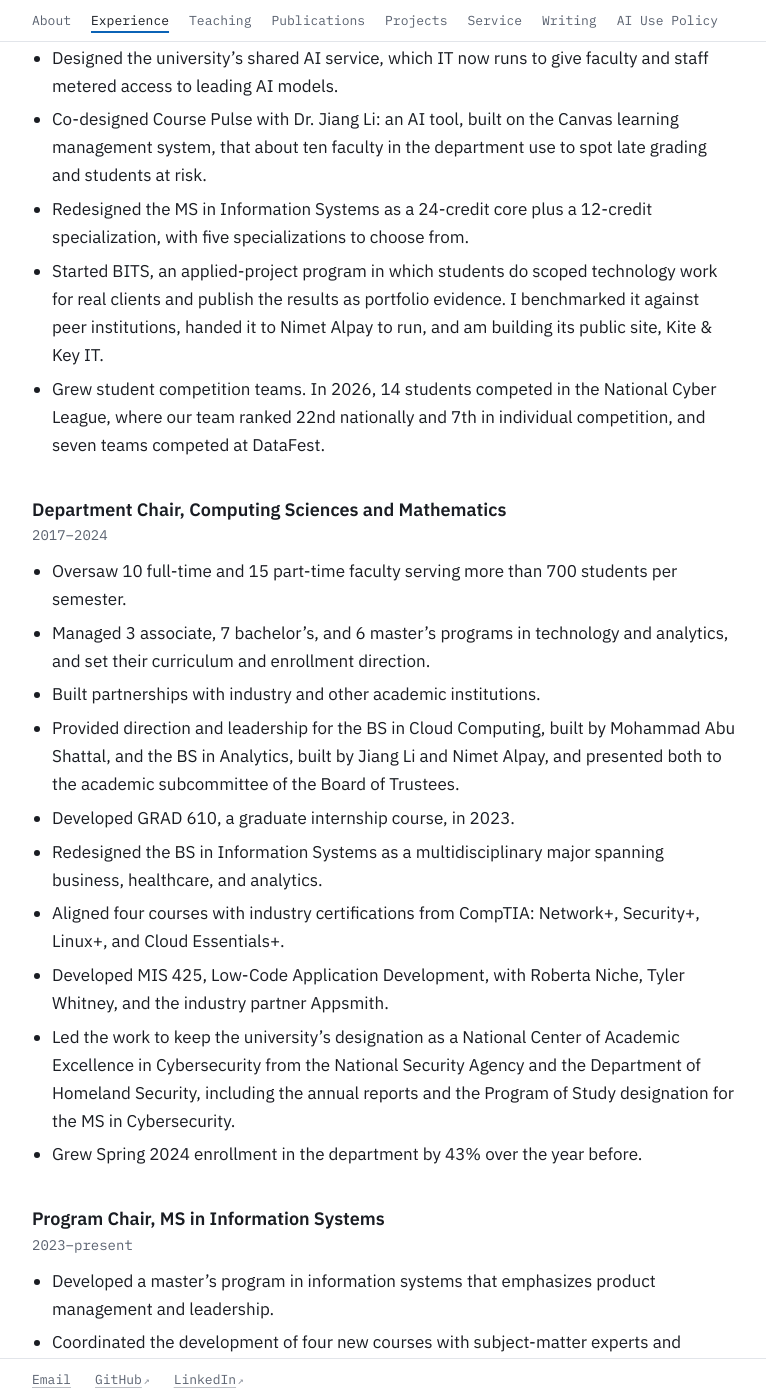
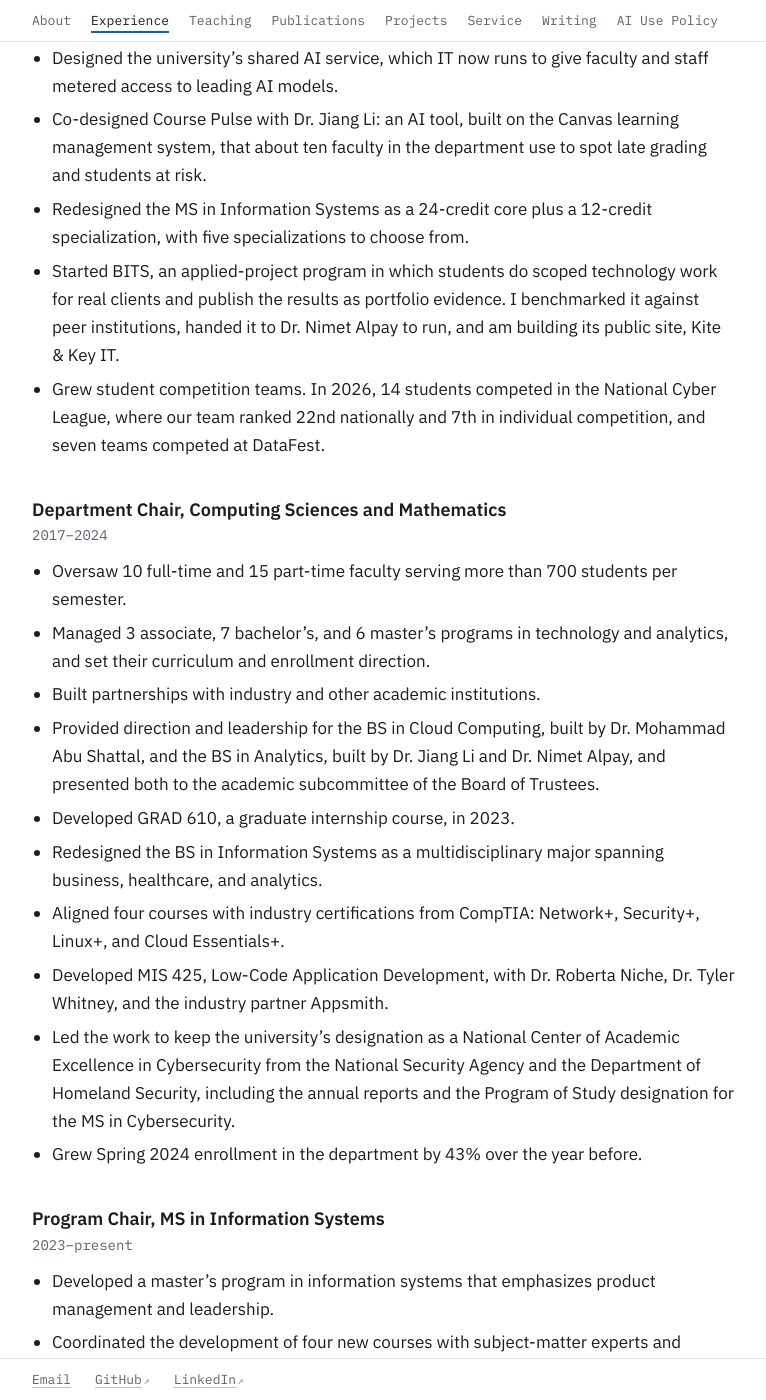
Before and after one commit to toddawhittaker/toddawhittaker.github.io, a Jekyll site: the page built from docs/experience/index.md, in a window 1280 px wide and 1400 px high, scrolled down 1667 px. Shown: the whole window, without its empty margins (256-1022 px from the left). Built offline with Jekyll 4.4.1, drawn with Linux system fonts in a browser that asks for light colours; our own code applies the rules of GitHub Pages for plain Markdown files.

```diff
--- a/docs/experience/index.md
+++ b/docs/experience/index.md
@@ -33,7 +33,7 @@ title: Experience
 - Designed the university's shared AI service, which IT now runs to give faculty and staff metered access to leading AI models.
 - Co-designed Course Pulse with Dr. Jiang Li: an AI tool, built on the Canvas learning management system, that about ten faculty in the department use to spot late grading and students at risk.
 - Redesigned the MS in Information Systems as a 24-credit core plus a 12-credit specialization, with five specializations to choose from.
-- Started BITS, an applied-project program in which students do scoped technology work for real clients and publish the results as portfolio evidence. I benchmarked it against peer institutions, handed it to Nimet Alpay to run, and am building its public site, Kite & Key IT.
+- Started BITS, an applied-project program in which students do scoped technology work for real clients and publish the results as portfolio evidence. I benchmarked it against peer institutions, handed it to Dr. Nimet Alpay to run, and am building its public site, Kite & Key IT.
 - Grew student competition teams. In 2026, 14 students competed in the National Cyber League, where our team ranked 22nd nationally and 7th in individual competition, and seven teams competed at DataFest.
 
 ### Department Chair, Computing Sciences and Mathematics
@@ -43,11 +43,11 @@ title: Experience
 - Oversaw 10 full-time and 15 part-time faculty serving more than 700 students per semester.
 - Managed 3 associate, 7 bachelor's, and 6 master's programs in technology and analytics, and set their curriculum and enrollment direction.
 - Built partnerships with industry and other academic institutions.
-- Provided direction and leadership for the BS in Cloud Computing, built by Mohammad Abu Shattal, and the BS in Analytics, built by Jiang Li and Nimet Alpay, and presented both to the academic subcommittee of the Board of Trustees.
+- Provided direction and leadership for the BS in Cloud Computing, built by Dr. Mohammad Abu Shattal, and the BS in Analytics, built by Dr. Jiang Li and Dr. Nimet Alpay, and presented both to the academic subcommittee of the Board of Trustees.
 - Developed GRAD 610, a graduate internship course, in 2023.
 - Redesigned the BS in Information Systems as a multidisciplinary major spanning business, healthcare, and analytics.
 - Aligned four courses with industry certifications from CompTIA: Network+, Security+, Linux+, and Cloud Essentials+.
-- Developed MIS 425, Low-Code Application Development, with Roberta Niche, Tyler Whitney, and the industry partner Appsmith.
+- Developed MIS 425, Low-Code Application Development, with Dr. Roberta Niche, Dr. Tyler Whitney, and the industry partner Appsmith.
 - Led the work to keep the university's designation as a National Center of Academic Excellence in Cybersecurity from the National Security Agency and the Department of Homeland Security, including the annual reports and the Program of Study designation for the MS in Cybersecurity.
 - Grew Spring 2024 enrollment in the department by 43% over the year before.
 
```
